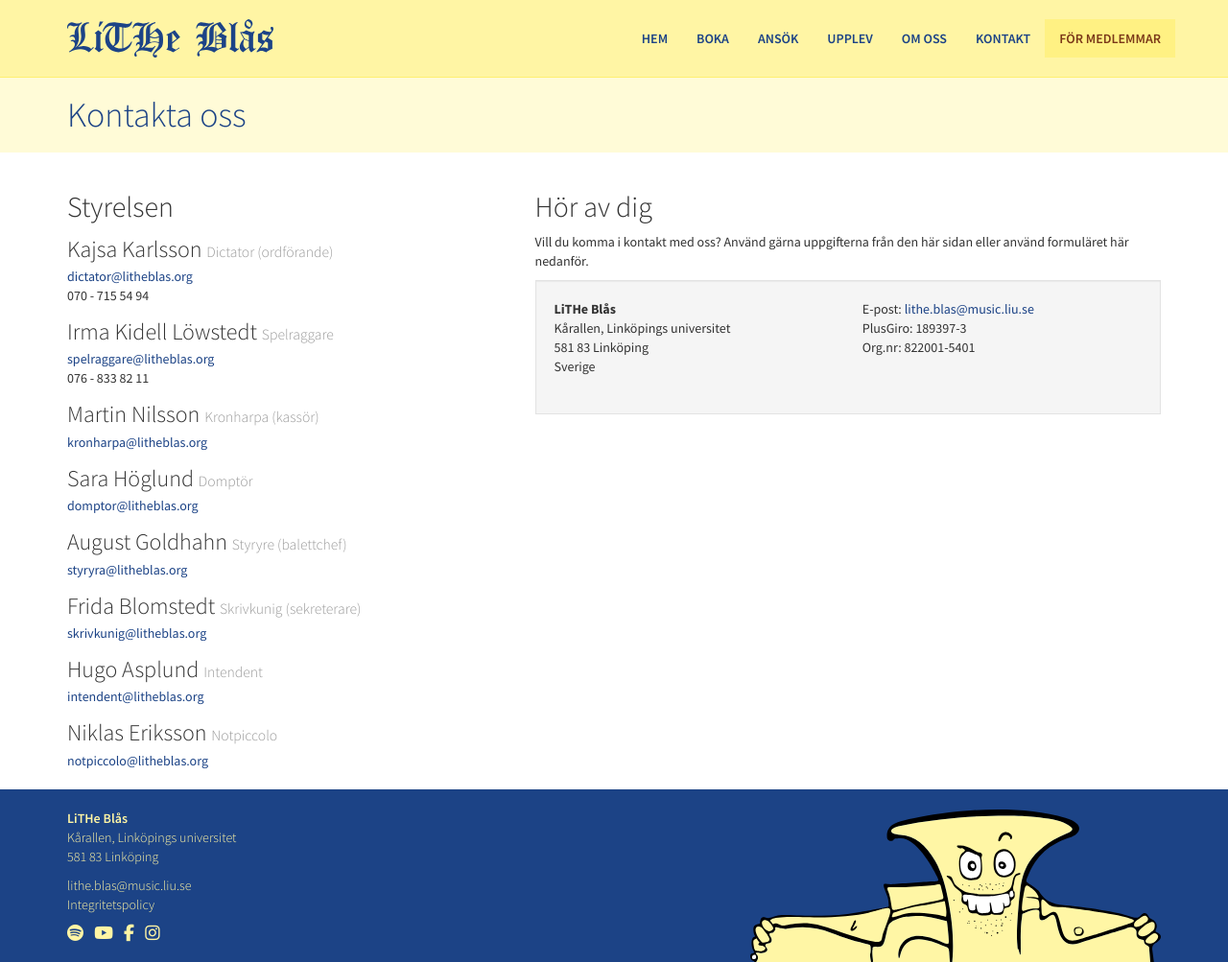
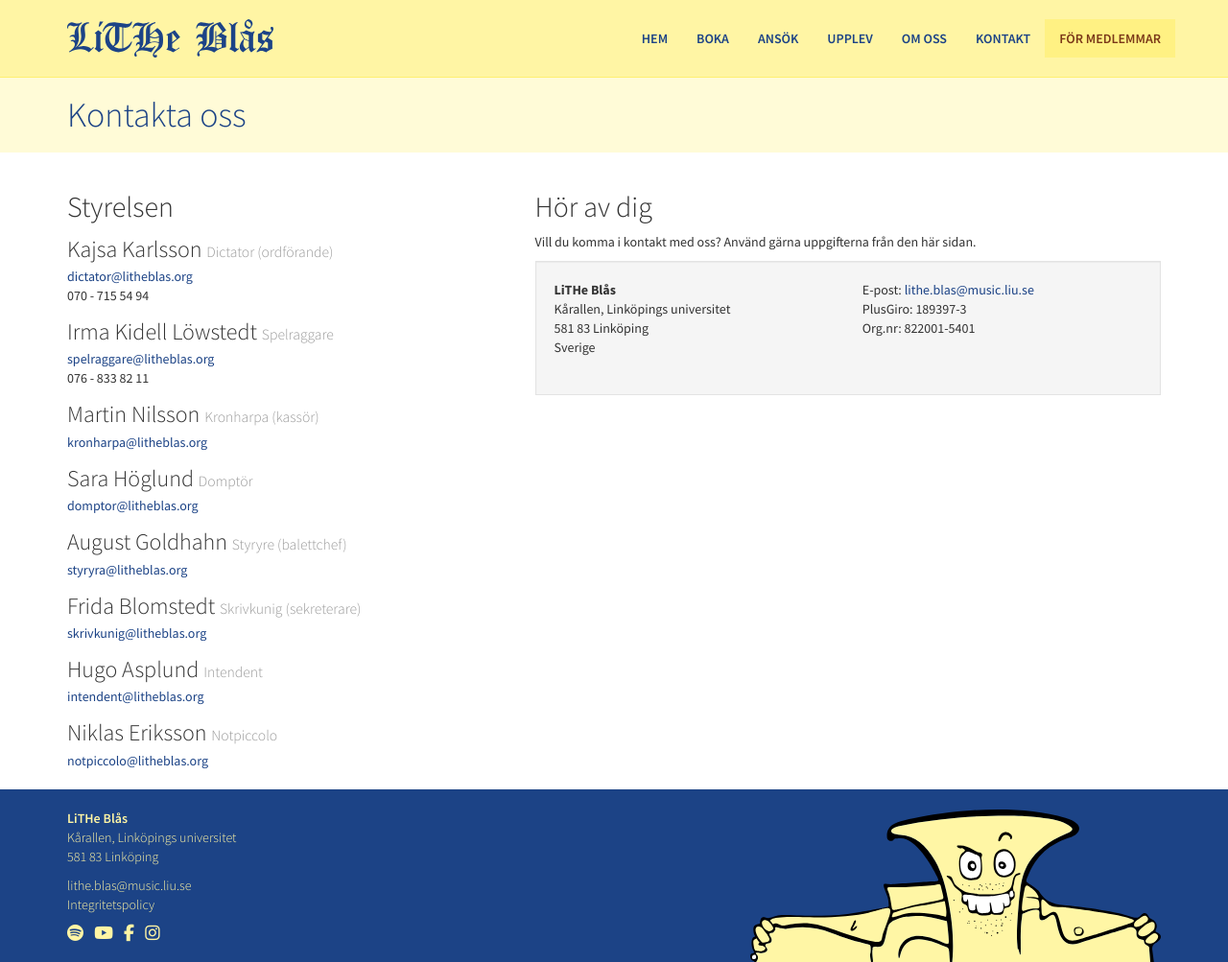
Before and after one commit to litheblas/litheblas.org, a Jekyll site: the page built from _pages/kontakt.md, in a window 1280 px wide and 1003 px high. Shown: the whole window at 96% size. Built offline with Jekyll 4.4.1, drawn with Linux system fonts in a browser that asks for light colours; nearby versions of some CDN libraries.

Commit message:
Update contact.html

```diff
--- a/_layouts/contact.html
+++ b/_layouts/contact.html
@@ -83,7 +83,7 @@ layout: default
 
         <div class="col-md-7">
             <h2>Hör av dig</h2>
-            <p>Vill du komma i kontakt med oss? Använd gärna uppgifterna från den här sidan eller använd formuläret här nedanför.</p>
+            <p>Vill du komma i kontakt med oss? Använd gärna uppgifterna från den här sidan.</p>
 
             <div class="well">
                 <div class="row">
```
